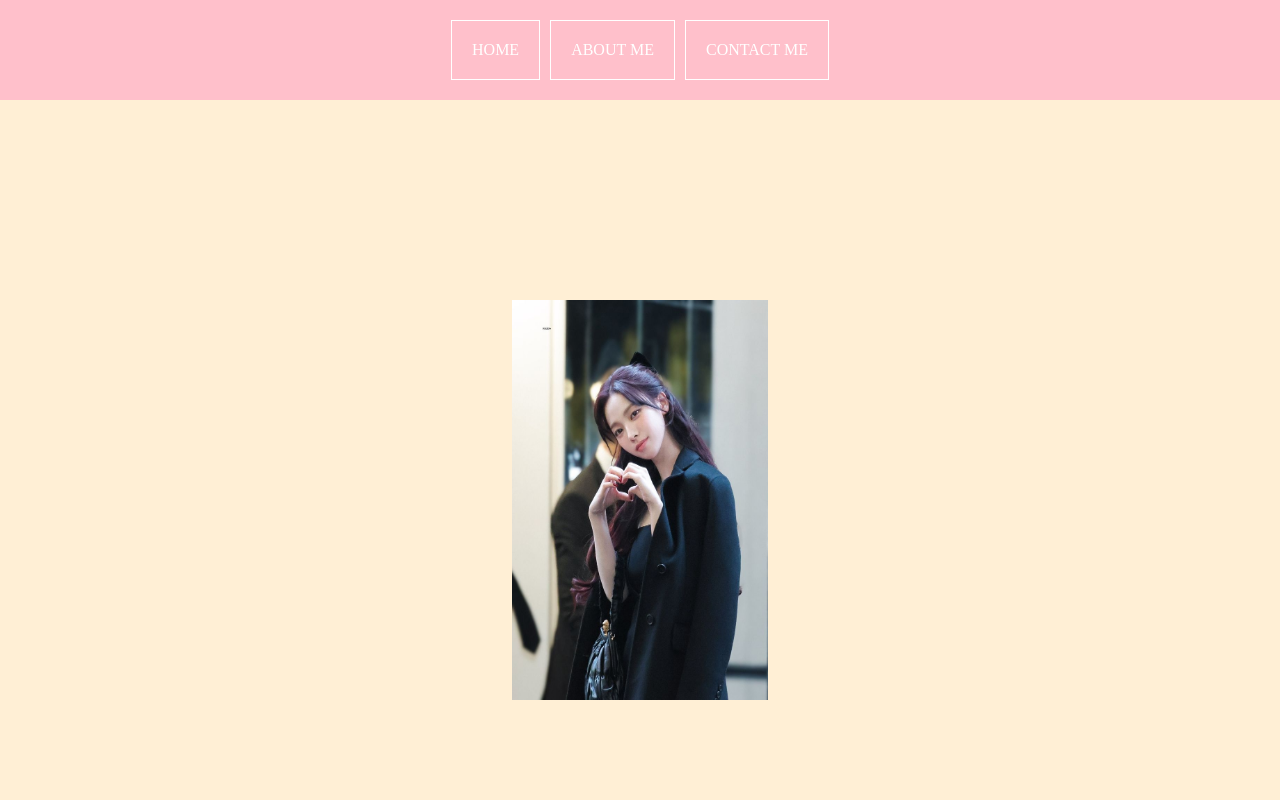
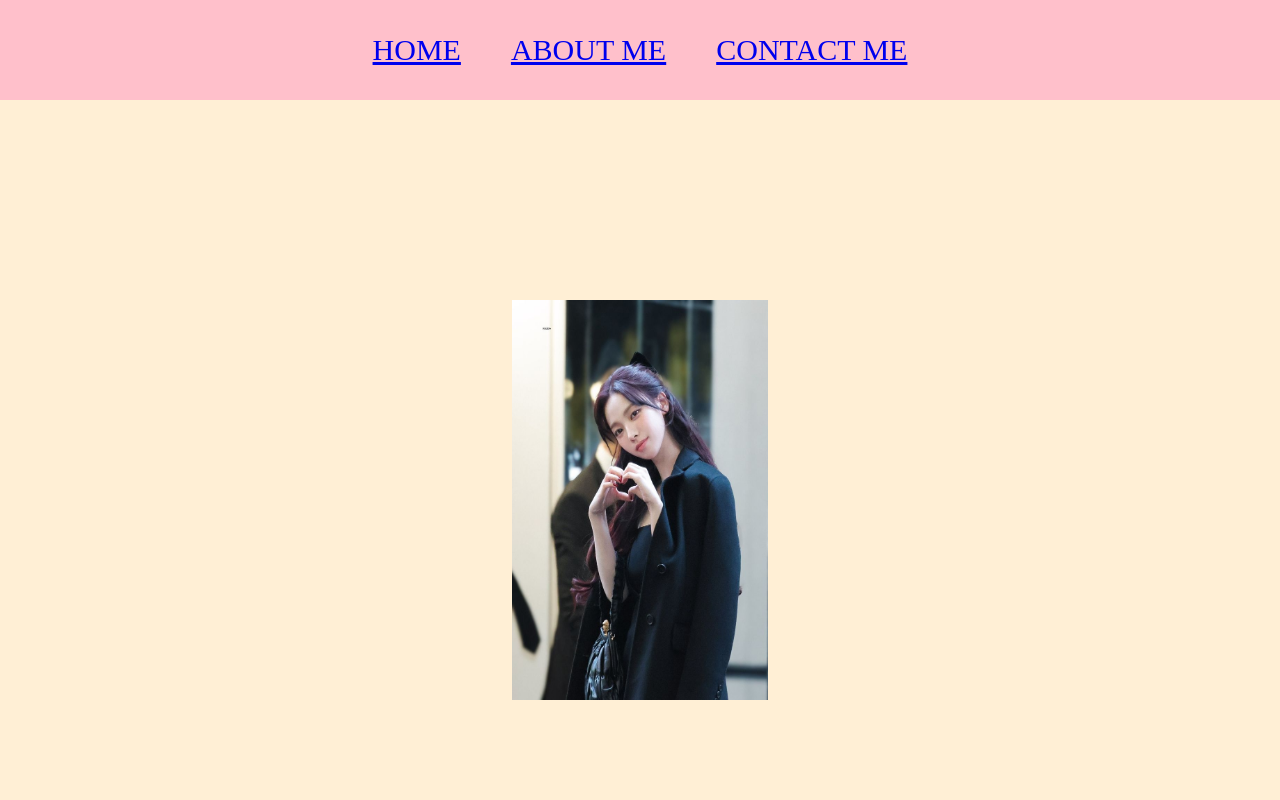
Before and after one commit to ocaocuoci/web-pertama-saya, a plain HTML site: page belajar html/index.html in a window 1280 px wide. Shown: the top 800 px of the page. Drawn offline with Linux system fonts and the light colour scheme.

Commit message:
contact, abiut, html

```diff
--- a/belajar html/index.html
+++ b/belajar html/index.html
@@ -8,9 +8,15 @@
     <!-- NAVIGATION BAR -->
         <div class="container-navbar">
             <ul class="ul-navbar">
-              <li class="li-navbar">HOME</li>
-              <li class="li-navbar">ABOUT ME</li>
-              <li class="li-navbar">CONTACT ME</li>
+              <li class="li-navbar">
+                <a href="#">HOME</a>
+              </li>
+              <li class="li-navbar">
+                <a href="about.html">ABOUT ME</a>
+              </li>
+              <li class="li-navbar">
+                <a href="contact.html">CONTACT ME</a>
+              </li>
             </ul>
         </div>
     <!-- NAVIGATION BAR SELESAI -->
--- a/belajar html/style.css
+++ b/belajar html/style.css
@@ -4,9 +4,7 @@ html {
     padding: 0;
 }
 
-.container {
-
-}
+.container {}
 
 .container-navbar {
     background-color: pink;
@@ -22,12 +20,11 @@ html {
 }
 
 .li-navbar {
-    border: 1px solid white;
-    background-color: pink;
     list-style-type: none;
     padding: 20px;
     margin: 5px;
     color: white;
+    font-size: 30px;
 }
 
 .container-content{
```
Also changed, not shown: belajar html/about.html (added, +8 -0 lines), belajar html/contact.html (added, +8 -0 lines).
